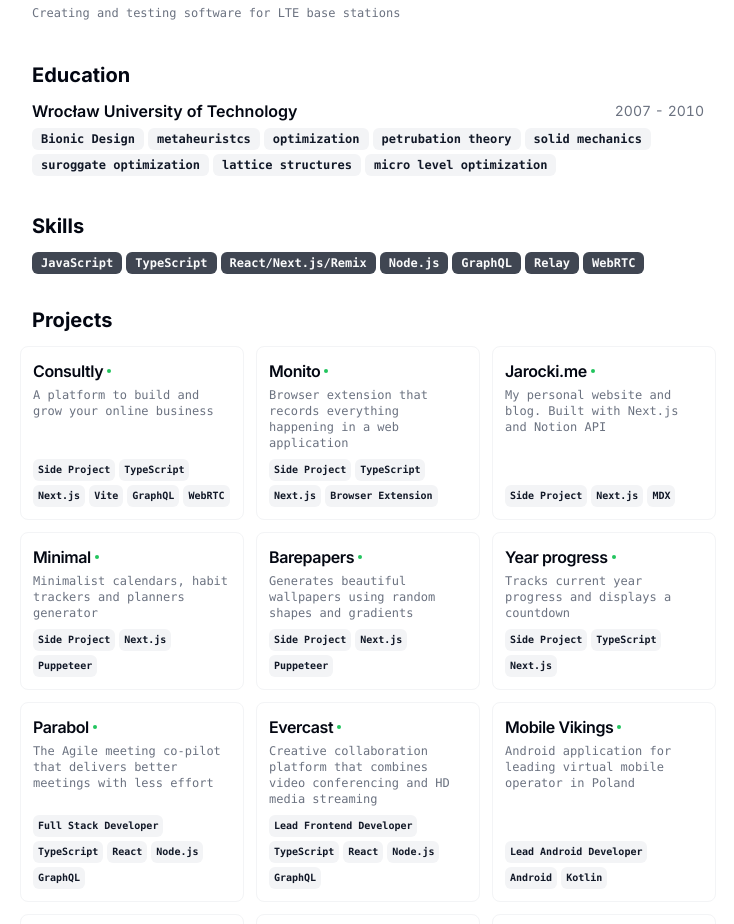
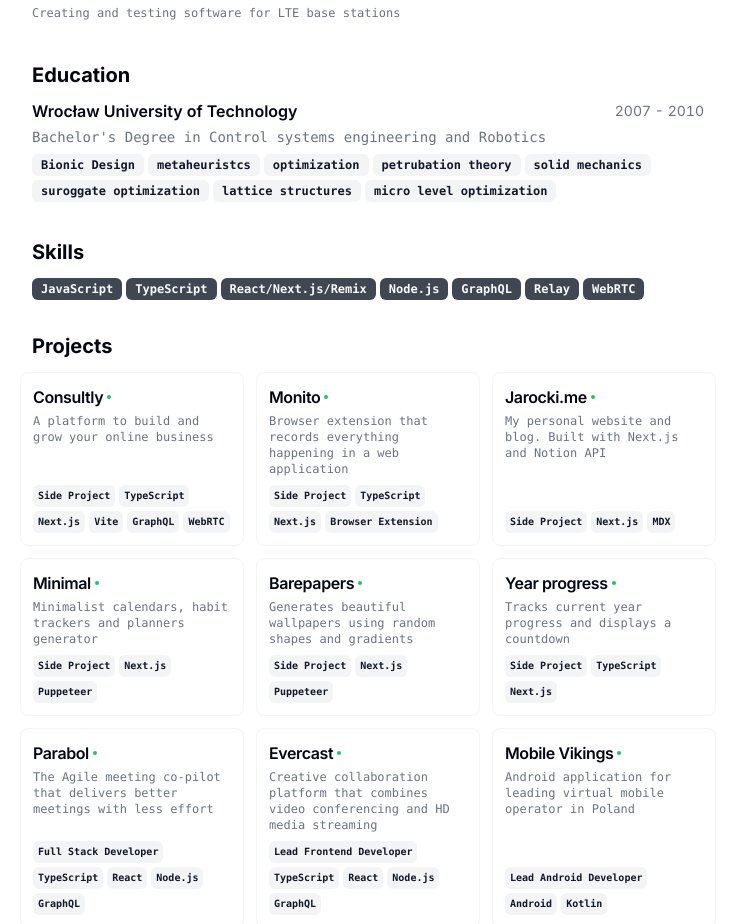
Before and after one commit to Shiva-ml/Shiva-ml.github.io, a Next.js app: page / in a window 1280 px wide. Shown: the part 867-1791 px from the top of the page, without its empty margins (272-1006 px from the left). Built offline with nearby package versions, Linux system fonts and the light colour scheme.

Commit message:
Update page.tsx

```diff
--- a/src/app/page.tsx
+++ b/src/app/page.tsx
@@ -153,6 +153,7 @@
                       {education.start} - {education.end}
                     </div>
                   </div>
+                  <CardContent className="mt-2">{education.degree}</CardContent>
                   {education.badges && (
                     <div className="mt-1">
                       {education.badges.map((badge) => (
```
